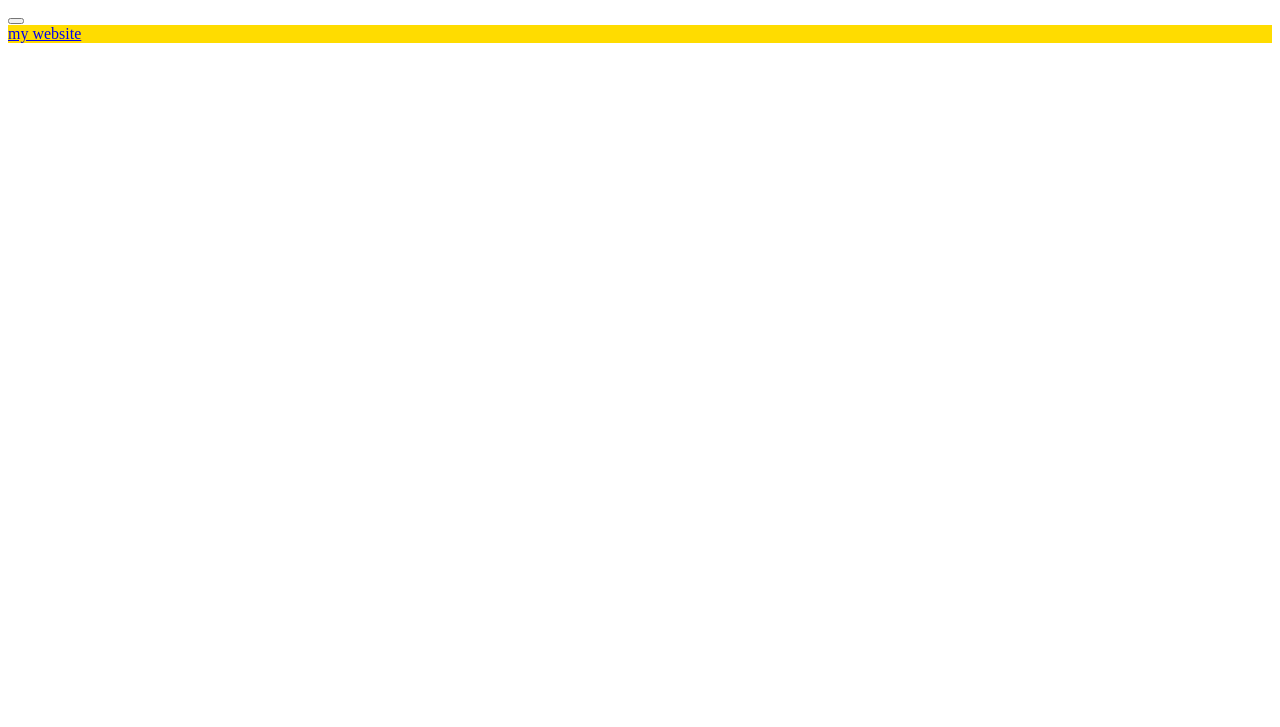
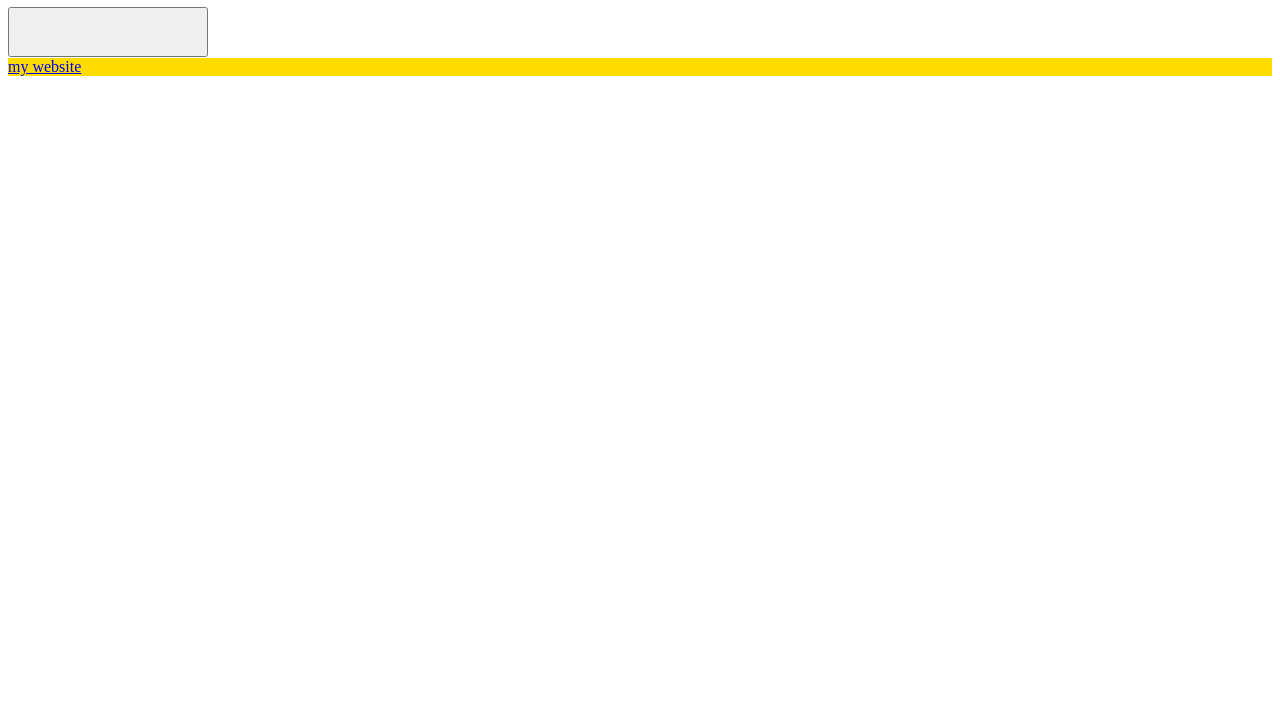
Before and after one commit to slavomil/clicker, a plain HTML site: page index.html in a window 1280 px wide. Shown: the part 73-800 px from the top of the page. Drawn offline with Linux system fonts and the light colour scheme.

Commit message:
Update style.css

```diff
--- a/style.css
+++ b/style.css
@@ -5,3 +5,8 @@ header {
 footer {
     background-color: #FFDC00;
 }
+
+button {
+    width: 200px;
+    height: 50px;
+}
```
